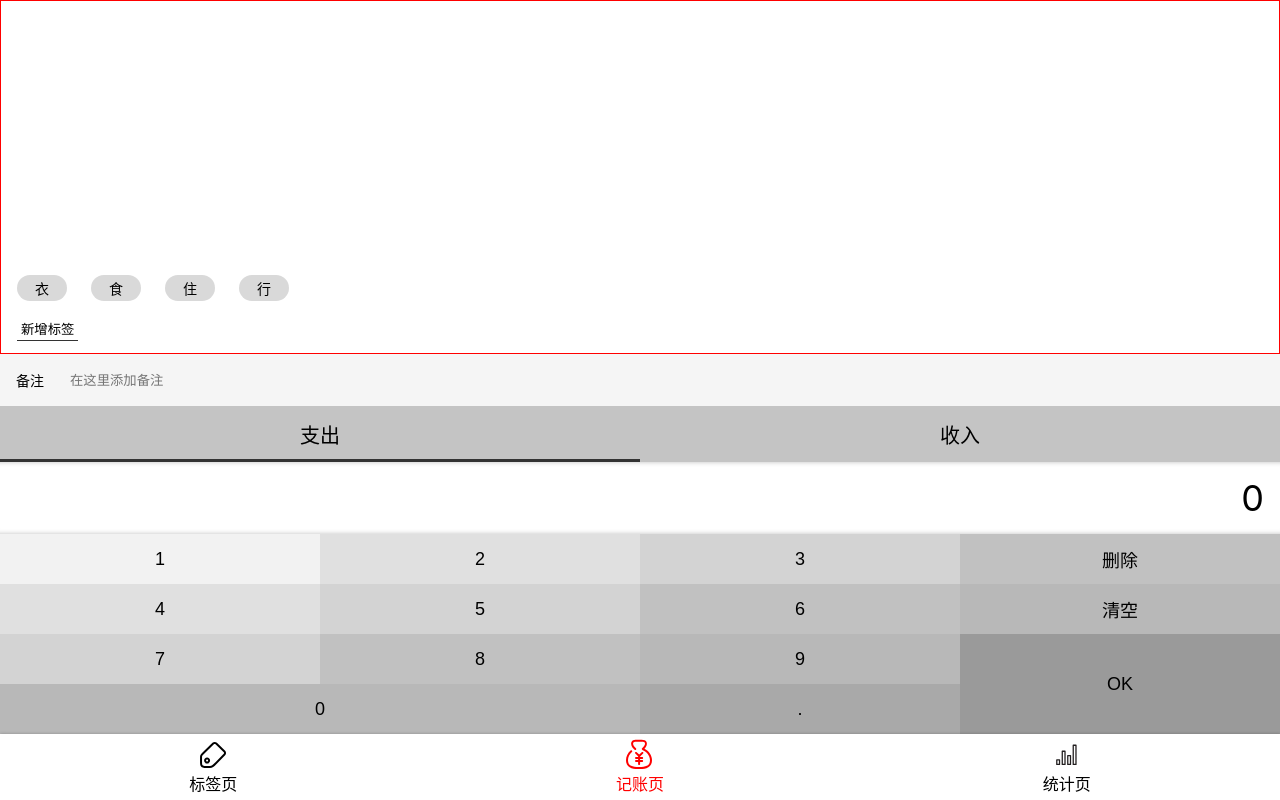
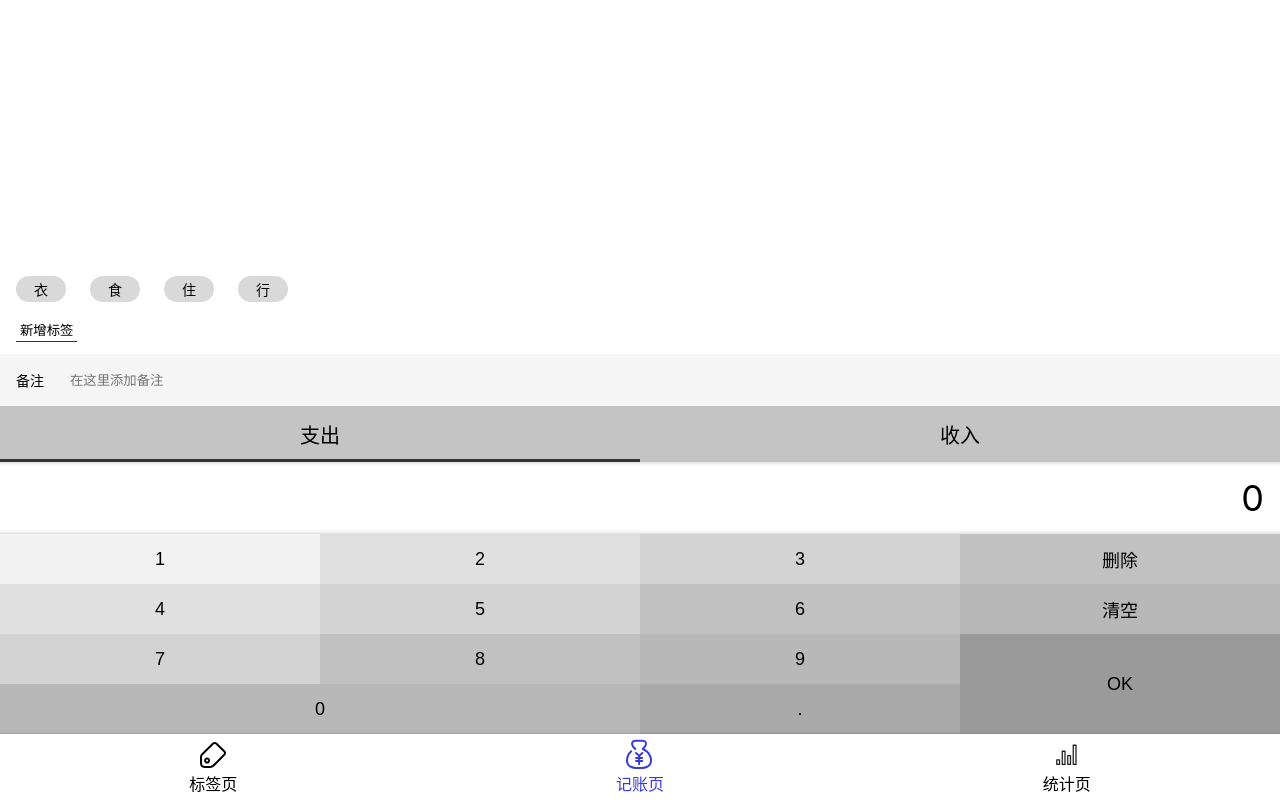
Before and after one commit to wangjs-jacky/money-account, a React app: page /#/money in a window 1280 px wide. Built offline with nearby package versions, Linux system fonts and the light colour scheme.

Commit message:
创建hooks文件夹

```diff
--- a/src/components/NavBar.tsx
+++ b/src/components/NavBar.tsx
@@ -14,9 +14,9 @@ const Nav = styled.nav`
         flex-direction: column;
         align-items: center;
         &.selected{
-          color: red !important;
+          color: #3939dc !important;
           .icon{
-            fill: red !important;
+            fill: #3939dc !important;
           }
         }
       }
--- a/src/useRecords.tsx
+++ b/src/hooks/useRecords.tsx
@@ -1,5 +1,5 @@
 import { useEffect, useState } from "react";
-import { useUpdate } from "useUpdate";
+import { useUpdate } from "./useUpdate";
 
 type RecordItem = {
   tagIds: string[];
--- a/src/useTags.tsx
+++ b/src/hooks/useTags.tsx
@@ -1,6 +1,6 @@
 import { createId } from "lib/createId";
 import { useEffect, useState } from "react";
-import { useUpdate } from "useUpdate";
+import { useUpdate } from "./useUpdate";
 
 export type TagType = {
   id: string;
--- a/src/views/Money.tsx
+++ b/src/views/Money.tsx
@@ -4,7 +4,7 @@ import { TagsSection } from "./Money/TagsSection";
 import { CategorySection } from "./Money/CategorySection";
 import { NotesSection } from "./Money/NotesSection";
 import { NumberPadSection } from "./Money/NumberPadSection";
-import { useRecords } from "useRecords";
+import { useRecords } from "hooks/useRecords";
 
 type Category = "-" | "+";
 
--- a/src/views/Money/TagsSection.tsx
+++ b/src/views/Money/TagsSection.tsx
@@ -1,8 +1,7 @@
+import { useTags } from "hooks/useTags";
 import styled from "styled-components";
-import { useTags } from "useTags";
 
 const Wrapper = styled.section`
-  border: 1px solid red;
   background: #ffffff;
   padding: 12px 16px;
   flex: 1;
@@ -22,7 +21,8 @@ const Wrapper = styled.section`
       font-size: 14px;
       margin: 8px 12px;
       &.selected {
-        background-color: #f60;
+        background-color: #3939dc;
+        color: #FFF !important;
       }
     }
   }
--- a/src/views/Tag.tsx
+++ b/src/views/Tag.tsx
@@ -4,9 +4,9 @@ import { Icon } from "components/Icon";
 import { Input } from "components/Input";
 import { Layout } from "components/Layout";
 import { Space } from "components/Space";
+import { useTags } from "hooks/useTags";
 import { useNavigate, useParams } from "react-router-dom";
 import styled from "styled-components";
-import { useTags } from "useTags";
 
 const Topbar = styled.header`
   display: flex;
--- a/src/views/Tags.tsx
+++ b/src/views/Tags.tsx
@@ -3,9 +3,9 @@ import { Center } from "components/Center";
 import { Icon } from "components/Icon";
 import { Layout } from "components/Layout";
 import { Space } from "components/Space";
+import { useTags } from "hooks/useTags";
 import { Link } from "react-router-dom";
 import styled from "styled-components";
-import { useTags } from "useTags";
 
 const TagList = styled.ol`
   font-size: 16px;
```
Also changed, not shown: src/hooks/useUpdate.tsx (renamed from src/useUpdate.tsx).
